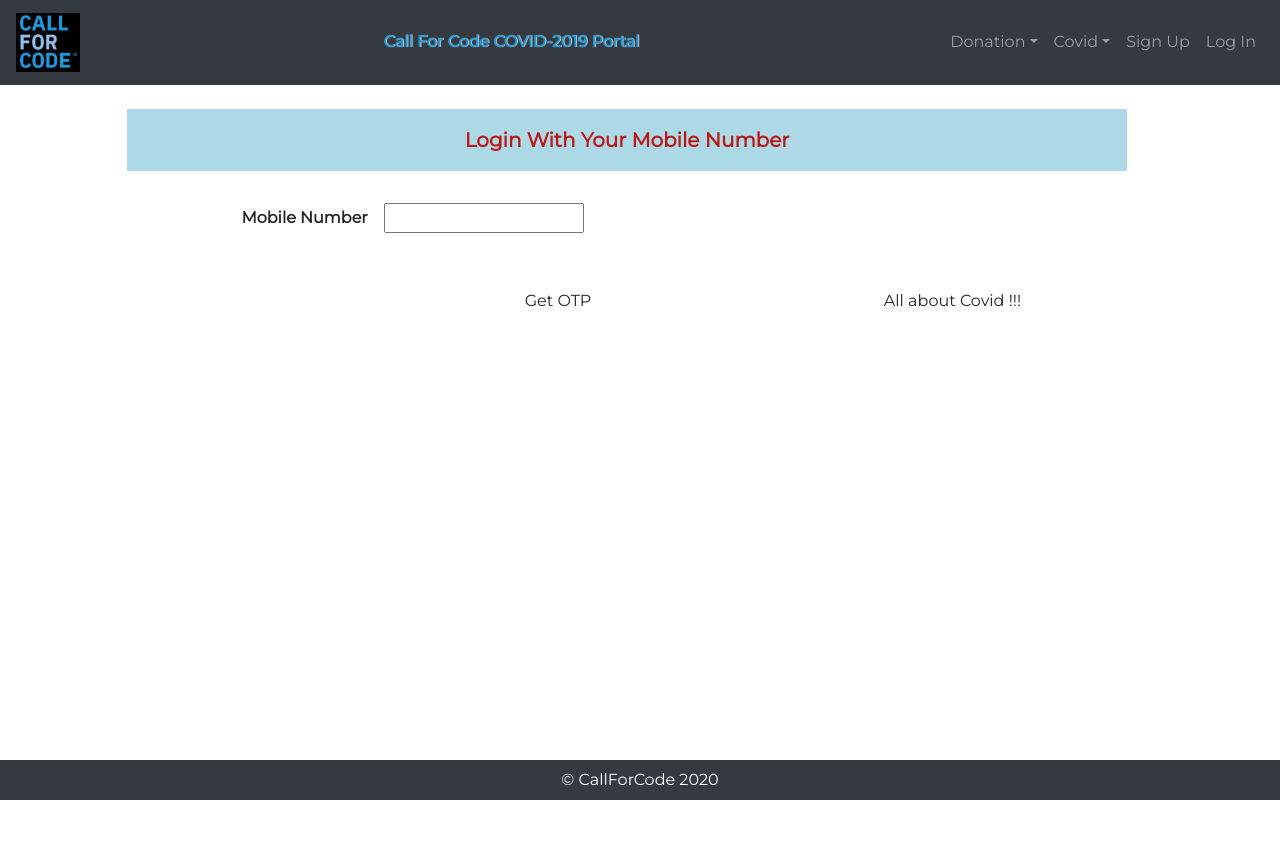
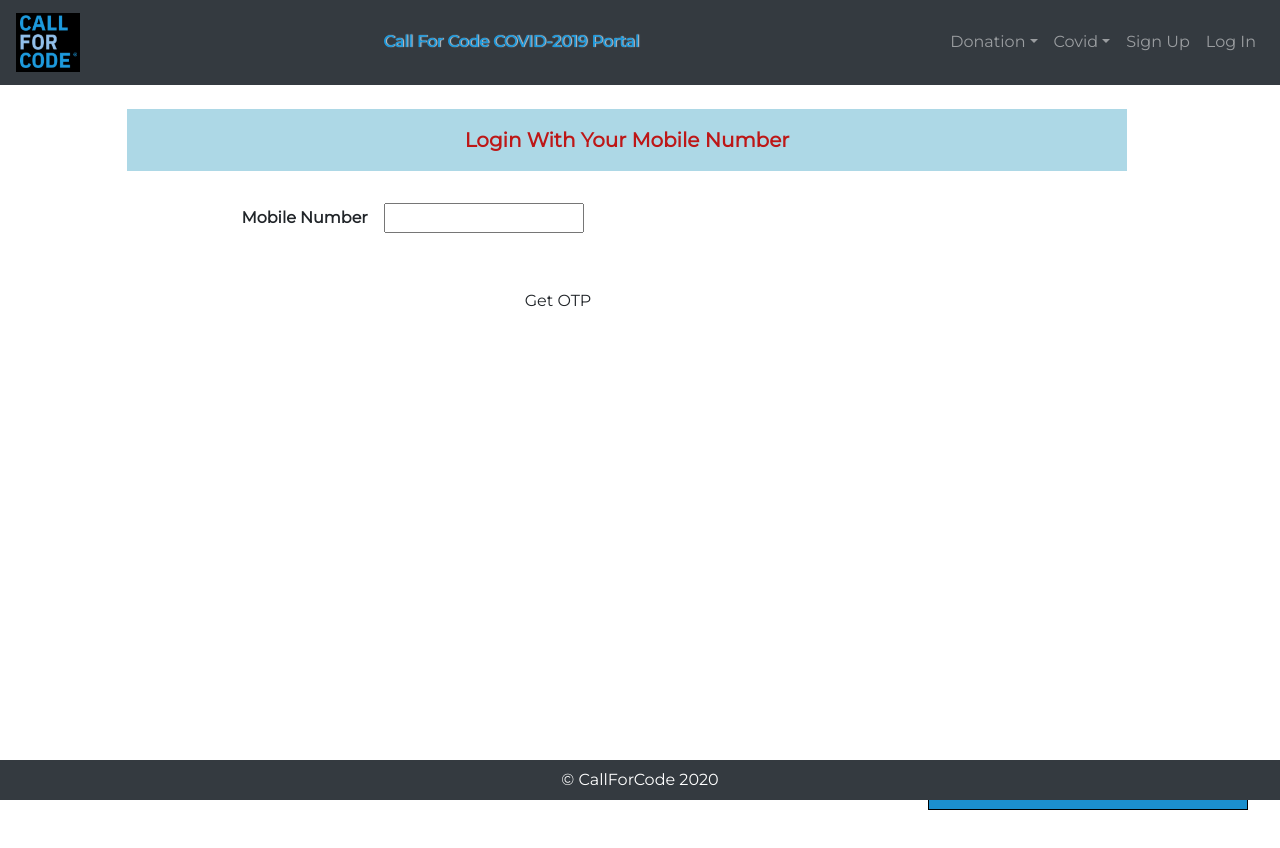
Before and after one commit to avishekchatterjee/callForCode, a React (Create React App) app: page /login in a window 1280 px wide. Shown: the top 848 px of the page. Before the commit the page ends 800 px from the top, so only its background shows below. Built offline with nearby package versions, Linux system fonts and the light colour scheme.

Commit message:
chat initial

```diff
--- a/src/App.css
+++ b/src/App.css
@@ -210,3 +210,55 @@ ul li ul li {
   list-style: none;
   padding: 0;
 }
+
+.chat-div-main{
+  width: 20rem;
+  position: relative;
+  margin-bottom: 5rem;
+  float: right;
+  margin-right: 2rem;
+  border: 1px solid #000;
+}
+
+.chat-lower-bar{
+  height: 2.2rem;
+  background-color: #1b8fce;
+  text-align: center;
+  line-height: 2;
+  color: #fff;
+  font-weight: 600;
+  cursor: pointer;
+}
+
+.chatbot-container{
+
+}
+
+.chatbot-result-area{
+  padding: 0.2rem;
+  margin: 0.5rem 0.25rem;
+  height: 10rem;
+  border: 3px solid #9db6c1;
+  white-space: pre-line;
+  word-break: break-word;
+  overflow-y: auto;
+}
+
+.chatbot-input-area{
+  margin: 0.4rem;
+  line-height: 2;
+}
+
+.input-chatbot{
+  margin-top: 0px;
+  margin-bottom: 0px;
+  height: 2.5rem;
+  width: 78%;
+  resize: none;
+  display: inline-block;
+}
+
+.send-btn{
+  display: inline-block;
+  float: right;
+}
--- /dev/null
+++ b/src/ChatBot/ChatBot.jsx
@@ -0,0 +1,71 @@
+import React, { Component } from 'react';
+import API from '../services/API';
+
+export default class ChatBot extends Component {
+
+    constructor(props) {
+        super(props)
+        this.state = {
+            chatContainerShow: false,
+            inputValue: ''
+        }
+    }
+
+    showChatContainer() {
+        return (
+            <div className="chatbot-container">
+                <div className="chatbot-result-area">
+
+                </div>
+                <div className="chatbot-input-area">
+                    <textarea className="input-chatbot" name="chatinput" onChange={(e) => this.handleInputOnchange(e)}></textarea>
+                    <button className="btn-primary send-btn" onClick={this.handleChatSend}>SEND</button>
+                </div>
+
+            </div>
+        )
+    }
+
+    handleInputOnchange(e) {
+        const value = e.target.value;
+        this.setState({ inputValue: value });
+    }
+
+    handleChatSend = () => {
+        const { inputValue } = this.state;
+        if (inputValue.trim() !== '') {
+            console.log('ssss')
+            const payload = {
+                "input": {
+                    "text": inputValue
+                },
+                "alternate_intents": true
+            }
+
+            API.post('https://api.eu-gb.assistant.watson.cloud.ibm.com/instances/e082c043-42fe-4831-ab3c-3b69af080ad3/v1/workspaces/2301ce51-c1a2-4061-af05-151bc8fdc5ac/message?version=2020-04-01',
+             payload, {auth: {
+                username: 'apikey',
+                password: 'YXBpa2V5OmtiZGQ1YzFVWkZkXzl5bTJlSWtQTlRrQ1ZhWWgtRWVQN1dlYjBvYlc0MEpq'
+            }}).then((data)=>{
+                console.log(data)
+            });
+        }
+    }
+
+    render() {
+        return (
+            <div className="chat-div-main">
+                <div className="chat-lower-bar" onClick={
+                    (e) => {
+                        e.preventDefault();
+                        this.setState((prevState) => {
+                            return { chatContainerShow: !prevState.chatContainerShow }
+                        })
+                    }}>
+                    Click To Know About Covid19
+                </div>
+                {this.state.chatContainerShow && this.showChatContainer()}
+            </div>
+        )
+    }
+}
--- a/src/LoginComponents/LoginComponent.jsx
+++ b/src/LoginComponents/LoginComponent.jsx
@@ -59,11 +59,6 @@ class LoginComponent extends Component {
                         </>
                     }
                 </div>
-                <div className='details-block-left'>
-                    <div>
-                        <button className='btn' onClick={this.openLink} style={{ 'height': '80px', 'width': '250px' }}>All about Covid !!!</button>
-                    </div>
-                </div>
             </div>
         )
     }
--- a/src/LoginComponents/Root.jsx
+++ b/src/LoginComponents/Root.jsx
@@ -10,13 +10,14 @@ import CovidPatientUpdate from '../CovidComponents/COVIDPatientUpdate';
 import DonationEntry from '../DonationComponents/donationEntry';
 import DonationTracking from '../DonationComponents/donationTracking';
 import COVIDPatientDetails from '../CovidComponents/COVIDPatientDetails';
+import ChatBot from '../ChatBot/ChatBot';
+
 /**Bootstrap imports**/
 import { Container } from 'react-bootstrap';
 
 export default class Root extends Component {
     constructor(props) {
         super(props);
-        this.state = {}
     }
 
     render() {
@@ -24,39 +25,6 @@ export default class Root extends Component {
             <BrowserRouter>
                 <AppHeader />
                 <Container fluid className="main-div">
-                            {/* <div className='header'>
-                            <div style={{ width: '10%', marginBottom: '-4px' }}>
-
-                            </div>
-                           <div style={{ width: '70%', textAlign: 'center' }}>
-                                <label className="header-main" ></label>
-                            </div>
-                        <div style={{ width: '20%' }} className='heading'>
-                            <Link className='link-alignment' to='/signup'>Sign Up</Link>
-                            <Link className='link-alignment' to='/login'>Log In</Link>
-                            <nav role="navigation">
-                                <ul>
-                                    <li><a href="#">Donation</a>
-                                        <ul class="dropdown">
-                                            <li><a href="#">Entry</a></li>
-                                            <li><a href="#">Tracking</a></li>
-                                        </ul>
-                                    </li>
-                                </ul>
-                            </nav>
-                            <nav role="navigation">
-                                <ul>
-                                    <li><a href="#">COVID</a>
-                                        <ul class="dropdown">
-                                            <Link to='/' >Suspect Entry</Link>
-                                            <Link to='/'>Suspect Tracking</Link>
-                                            <Link to='/'>Patient Update</Link>
-                                        </ul>
-                                    </li>
-                                </ul>
-                            </nav>
-                        </div>
-                        </div> */}
                     <Switch>
                         <Route exact path="/"><Redirect to="/login" /></Route>
                         <Route exact path='/signup'><SignUpComponent /></Route>
@@ -69,7 +37,7 @@ export default class Root extends Component {
                         <Route exact path='/patientList'><COVIDPatientDetails /></Route>
                     </Switch>
                 </Container>
-
+                <ChatBot />
                 <AppFooter />
             </BrowserRouter>
         )
--- a/src/services/API.jsx
+++ b/src/services/API.jsx
@@ -1,7 +1,7 @@
 import axios from 'axios';
 
 const API = axios.create({
-    baseURL: './'
+
 });
 
 export default API;
```
Also changed, not shown: src/SharedComponents/AppFooter.jsx (+6 -6 lines). Lines whose indentation alone changed are shown as unchanged.
